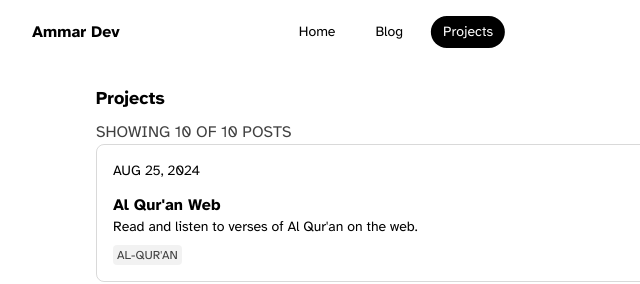
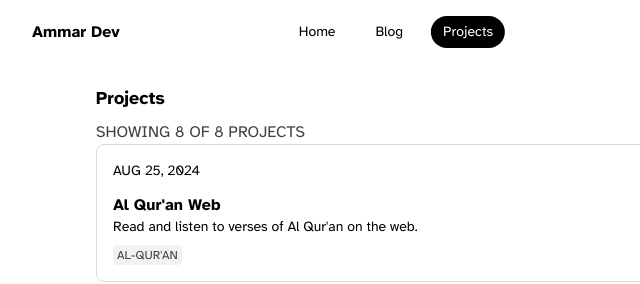
Before and after one commit to ammaricano27/ammaricano27.github.io, a website: page public/projects/index.html in a window 1280 px wide. Shown: the top 284 px of the page, 244-884 px from the left. Drawn offline with Linux system fonts and the light colour scheme.

Commit message:
Update index.html

```diff
--- a/public/projects/index.html
+++ b/public/projects/index.html
@@ -134,7 +134,7 @@
                             <p
                                 class="w-fit col-span-3 group flex items-center hover:decoration-black dark:hover:decoration-white text-black dark:text-white blend">
                                 <span
-                                    class="text-black/75 dark:text-white/75 group-hover:text-black group-hover:dark:text-white blend">SHOWING 10 OF 10 POSTS
+                                    class="text-black/75 dark:text-white/75 group-hover:text-black group-hover:dark:text-white blend">SHOWING 8 OF 8 PROJECTS
                                 </span>
                             </p>
                         </div>
```
